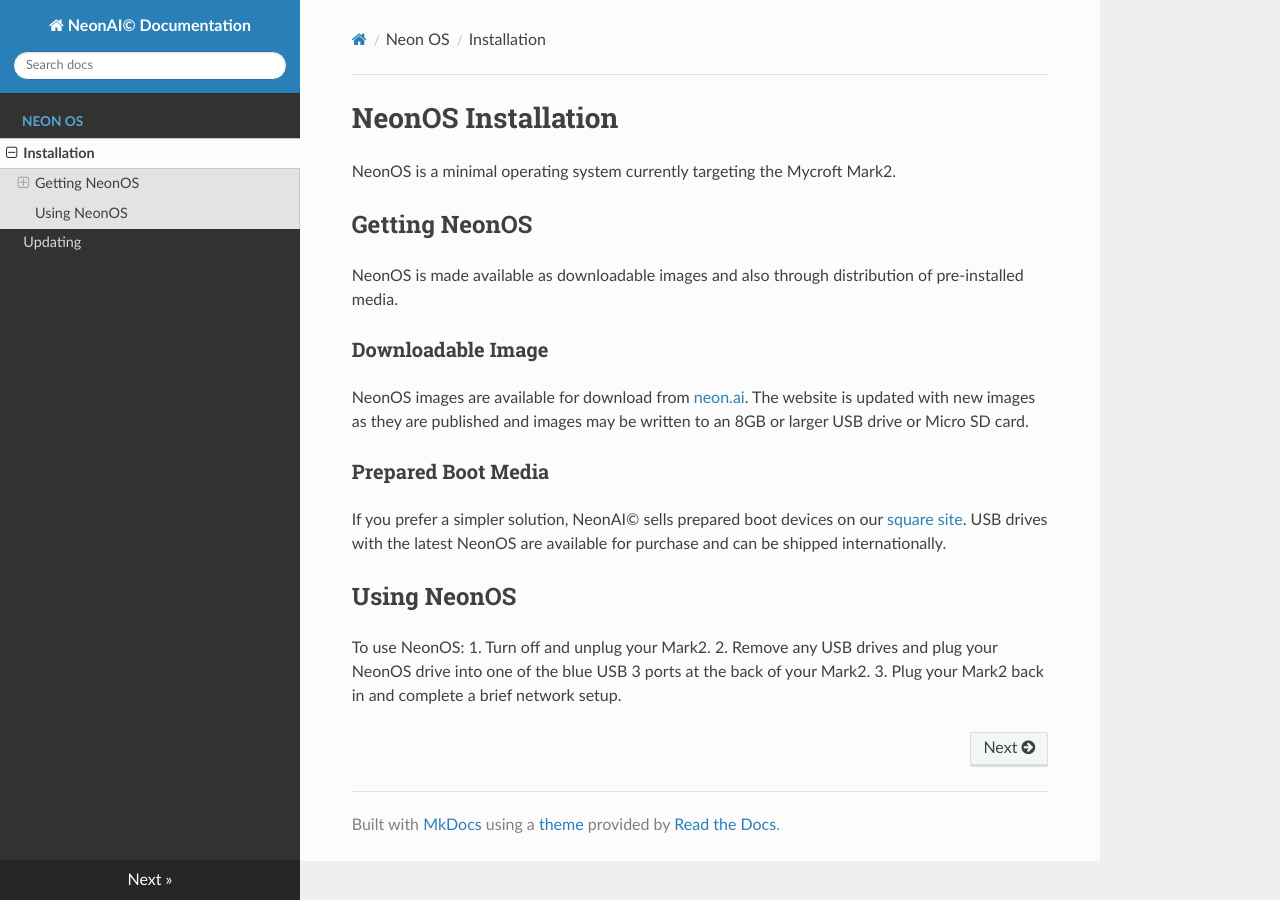
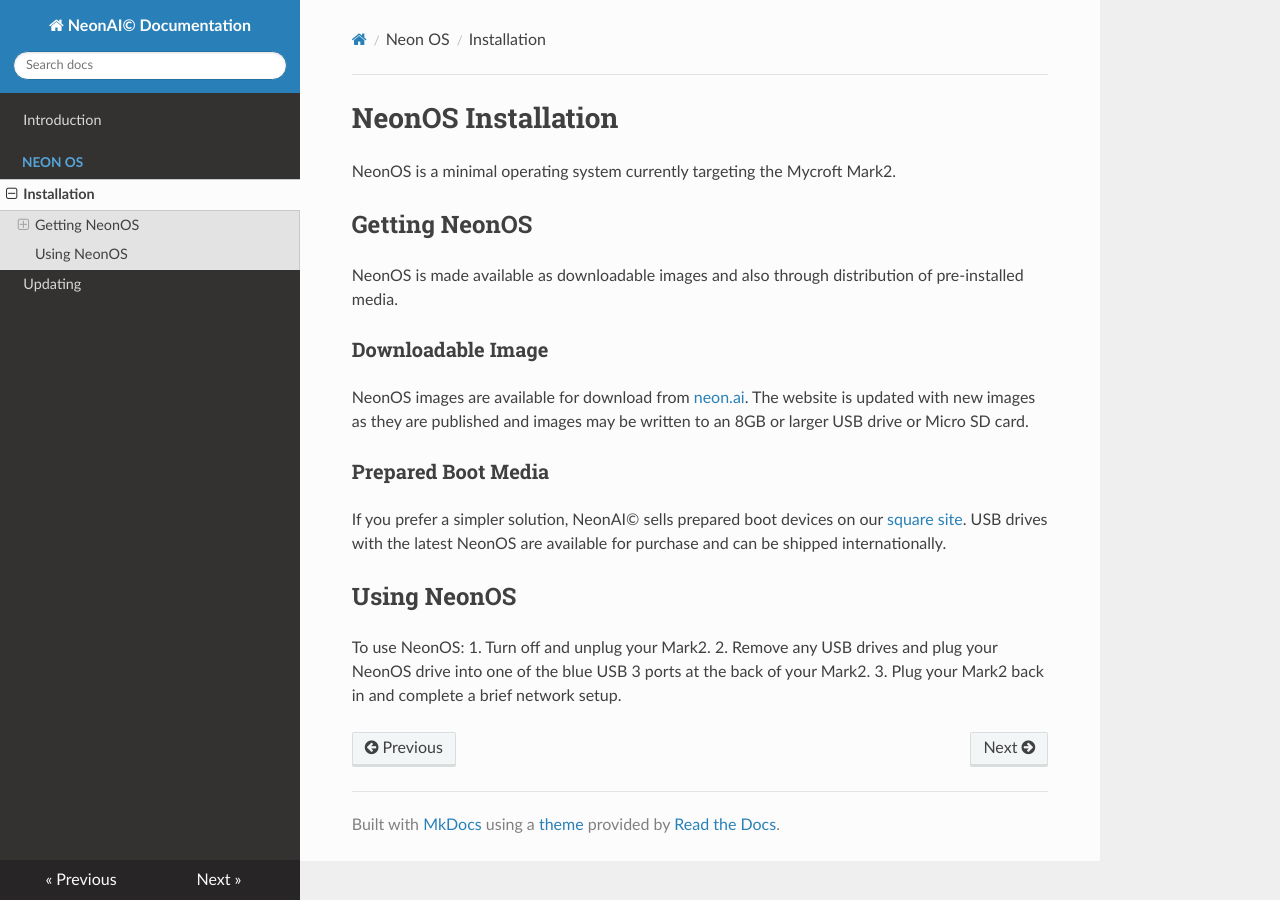
Before and after one commit to NeonGeckoCom/neon-docs, an MkDocs documentation site: the page built from docs/neon_os/neon_os_installation.md, in a window 1280 px wide. Built offline with MkDocs 1.6.1, drawn with Linux system fonts in a browser that asks for light colours; nearby versions of some CDN libraries; some of the changed lines change nothing that is shown.

Commit message:
Add index.md Refactor neon_os docs into subdirectory

```diff
--- a/mkdocs.yml
+++ b/mkdocs.yml
@@ -3,6 +3,7 @@
 theme: readthedocs
 
 nav:
+    - Introduction: index.md
     - Neon OS:
-        - Installation: neon_os_installation.md
-        - Updating: neon_os_updates.md
+        - Installation: neon_os/neon_os_installation.md
+        - Updating: neon_os/neon_os_updates.md
```
Also changed, not shown: docs/neon_os/neon_os_installation.md (renamed from docs/neon_os_installation.md), docs/neon_os/neon_os_updates.md (renamed from docs/neon_os_updates.md).
